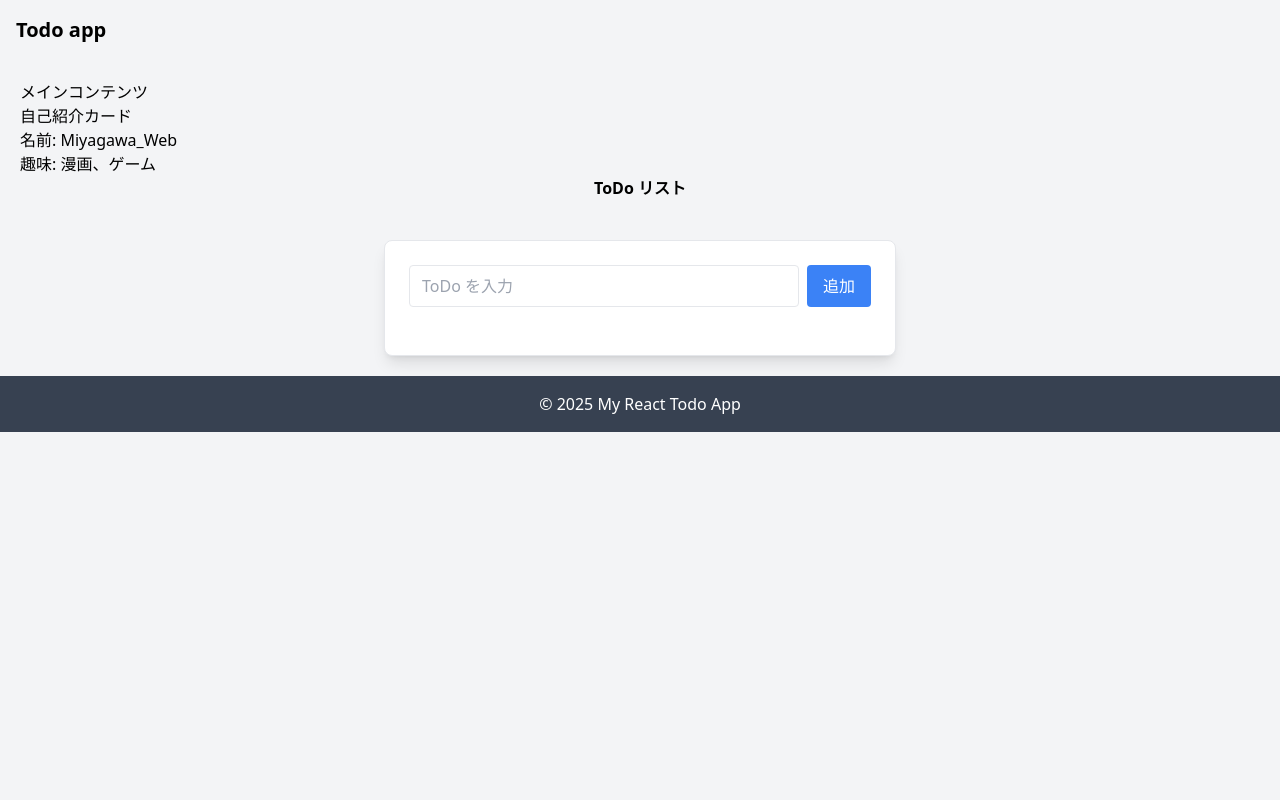
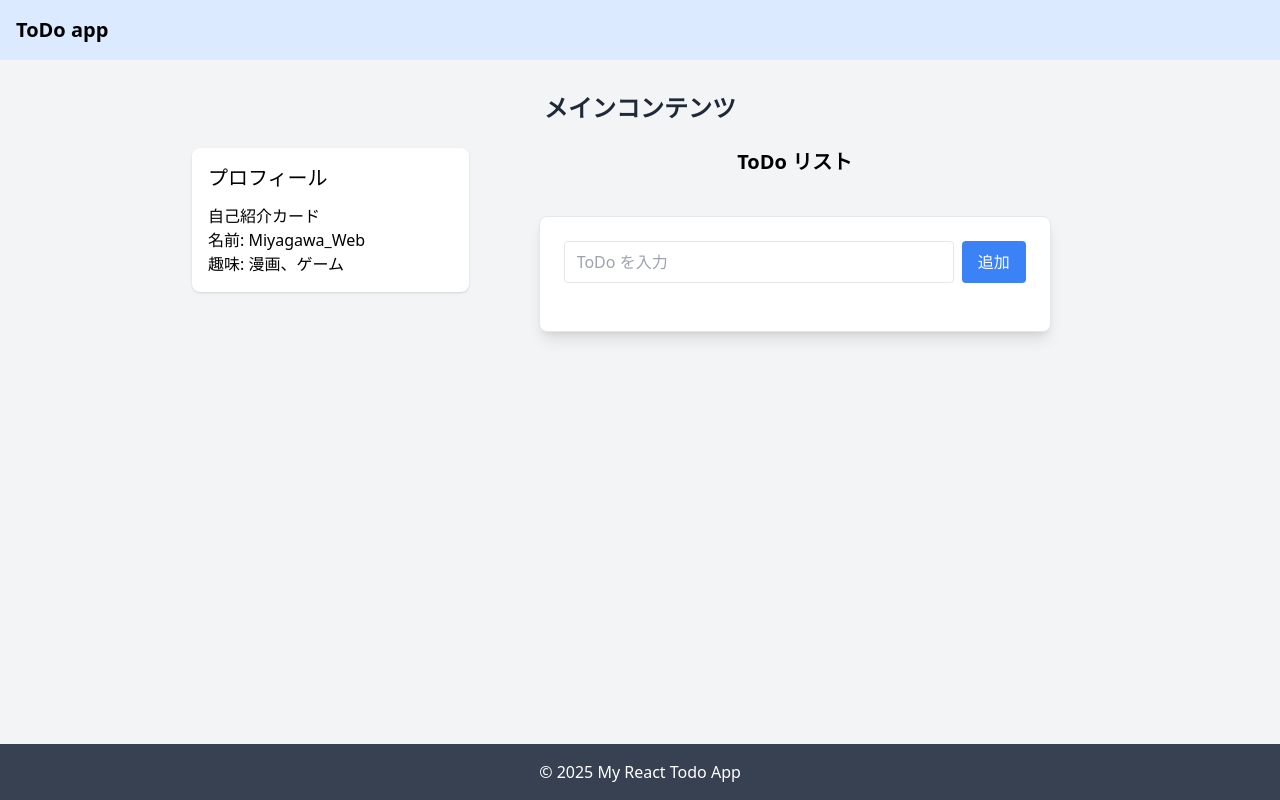
Before and after one commit to miya3928/react-practice, a React (Vite) app: page / in a window 1280 px wide. Built offline with nearby package versions, Linux system fonts and the light colour scheme.

Commit message:
[update]サイドバーエリアの追加、レイアウト変更

```diff
--- a/src/components/Footer.jsx
+++ b/src/components/Footer.jsx
@@ -1,6 +1,5 @@
 export default function Footer() {
   return (
-    // 🌟 背景色を濃くし、文字色を白にして視認性を高める
     <footer className="p-4 bg-gray-700 text-white text-center">
       © 2025 My React Todo App
     </footer>
--- a/src/components/Header.jsx
+++ b/src/components/Header.jsx
@@ -1,7 +1,7 @@
 export default function Header() {
   return (
-    <header className="p-4 bg-gray-100 text-xl font-bold">
-      Todo app
+    <header className="p-4 bg-blue-100 text-xl font-bold">
+      ToDo app
     </header>
   );
 }
--- a/src/components/Main.jsx
+++ b/src/components/Main.jsx
@@ -1,17 +1,25 @@
+// Main.jsx
 import Profile from "./Profile";
 import Todo from "./Todo";
 
+export default function Main({ className }) {
+  return (
+    <main className={`p-8 ${className}`}>
+        <div className="max-w-4xl mx-auto">
+            <h2 className="text-2xl text-center font-semibold mb-6 text-gray-800">メインコンテンツ</h2>
+            <section className="grid grid-cols-1 md:grid-cols-3 gap-8">
+                {/* 1. サイドバーエリア (md:col-span-1) */}
+                <aside className="md:col-span-1 bg-white p-4 shadow rounded-lg h-fit">
+                    <h3 className="text-xl font-medium mb-3">プロフィール</h3>
+                    <Profile />
+                </aside>
+                <div className="md:col-span-2">
+                    <h1 className="text-xl text-center font-bold mb-4">ToDo リスト</h1>
+                    <Todo />
+                </div>
+            </section>
 
-export default function Main() {
-  return (
-    <main style={{ padding: "20px" }}>
-    <h2>メインコンテンツ</h2>
-    <Profile />
-
-    <section>
-      <h1 className="text-center font-bold">ToDo リスト</h1>
-      <Todo />
-    </section>
-  </main>
+        </div>
+    </main>
   );
 }
```
